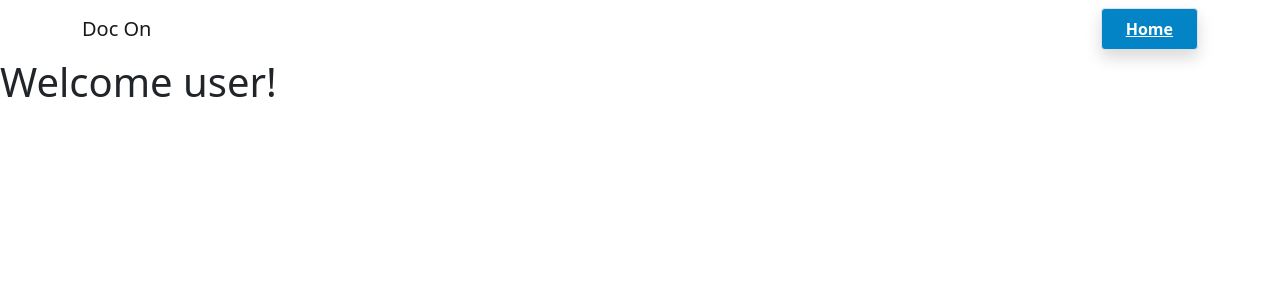
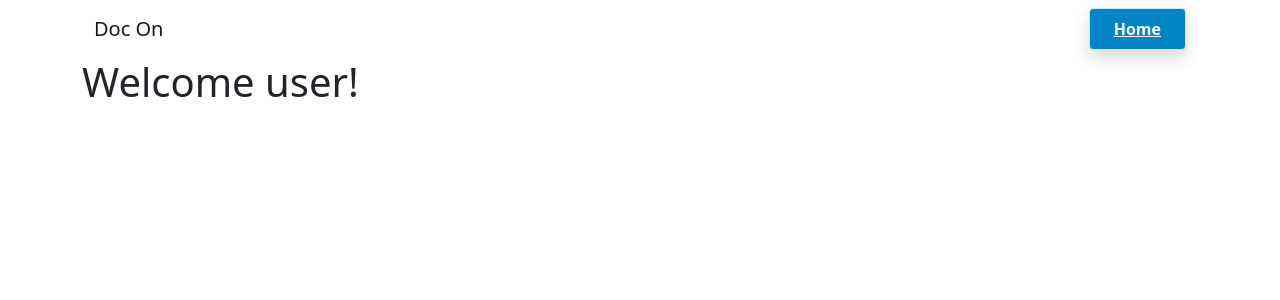
Before and after one commit to KKanda900/HackRU2022, a React (Create React App) app in the folder docon/: page /dashboard in a window 1280 px wide. Shown: the top 300 px of the page. Built offline with nearby package versions, Linux system fonts and the light colour scheme.

Commit message:
updated dashboard paths

```diff
--- a/docon/src/App.js
+++ b/docon/src/App.js
@@ -2,7 +2,7 @@ import './App.css';
 import Signin from './components/Login/Signin';
 import Login from './components/Login/Login'
 import HomePage from './components/HomePage/HomePage';
-import { Dashboard } from './components/Dashboard/Dashboard';
+import { Dashboard } from './components/Dashboards/ClientDashboard/Dashboard';
 import { addDoc, collection, doc, setDoc } from 'firebase/firestore';
 import { db } from './firebase';
 import {
--- a/docon/src/components/Dashboard/api/index.js
+++ /dev/null
@@ -1,5 +0,0 @@
-import axios from "axios";
-
-const getDataLocation= async () =>{
-
-}
--- a/docon/src/components/Dashboard/Dashboard.jsx
+++ b/docon/src/components/Dashboards/ClientDashboard/Dashboard.jsx
@@ -1,11 +1,12 @@
 import React from 'react'
+import { Container } from 'react-bootstrap'
 import UserNavBar from './UserNavBar'
 
 export const Dashboard = () => {
     return (
-        <div>
-            <UserNavBar/>
+        <Container>
+            <UserNavBar />
             <h1>Welcome user!</h1>
-        </div>
+        </Container>
     )
 }
--- /dev/null
+++ b/docon/src/components/Dashboards/api/index.js
@@ -0,0 +1,8 @@
+import axios from "axios";
+
+export const getDataLocation = async () => {
+    await axios.get('https://www.communitybenefitinsight.org/api/get_hospitals.php?state=NJ')
+        .then(resp => {
+            console.log(resp)
+        })
+}
```
Also changed, not shown: docon/src/components/Dashboards/ClientDashboard/UserNavBar.jsx (renamed from docon/src/components/Dashboard/UserNavBar.jsx), docon/src/components/Dashboards/DoctorDashboard/Admins.jsx (added).
